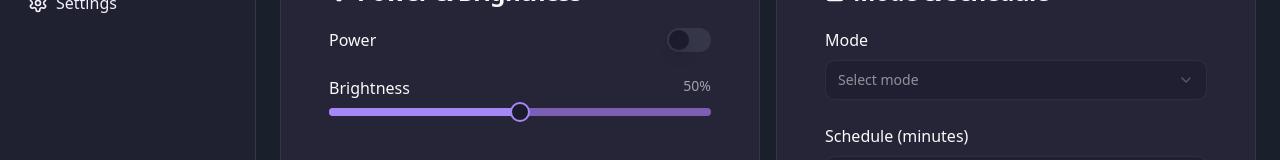
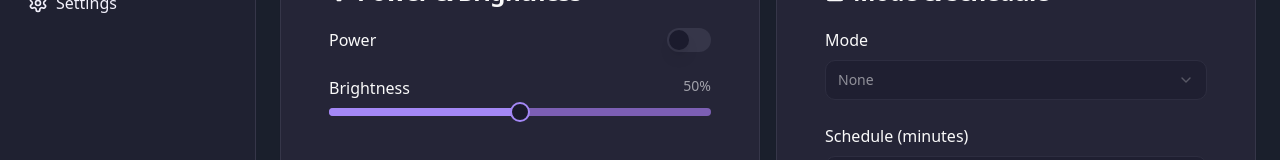
Before and after one commit to aryan-dhanawade/smart-home-command-center, a React (Vite) app: page /room/1 in a window 1280 px wide. Shown: the part 250-410 px from the top of the page. Built offline with nearby package versions, Linux system fonts and the light colour scheme.

Commit message:
Fix: Select component value prop error
The Select component was throwing an error because the value prop was an empty string. This commit fixes the issue.

```diff
--- a/src/components/RoomControls.tsx
+++ b/src/components/RoomControls.tsx
@@ -52,7 +52,8 @@ const RoomControls: React.FC<RoomControlsProps> = ({ roomId }) => {
   };
 
   const handleModeChange = (value: string) => {
-    const mode = value as '' | 'party' | 'movie';
+    // Convert "none" value to empty string for internal state
+    const mode = value === "none" ? "" : value as "" | 'party' | 'movie';
     setLocalStatus(prev => ({ ...prev, mode }));
   };
 
@@ -125,7 +126,7 @@ const RoomControls: React.FC<RoomControlsProps> = ({ roomId }) => {
           <div className="space-y-2">
             <Label htmlFor="mode" className="text-base">Mode</Label>
             <Select
-              value={localStatus.mode}
+              value={localStatus.mode === "" ? "none" : localStatus.mode}
               onValueChange={handleModeChange}
               disabled={localStatus.state === 'OFF'}
             >
@@ -133,7 +134,7 @@ const RoomControls: React.FC<RoomControlsProps> = ({ roomId }) => {
                 <SelectValue placeholder="Select mode" />
               </SelectTrigger>
               <SelectContent>
-                <SelectItem value="">None</SelectItem>
+                <SelectItem value="none">None</SelectItem>
                 <SelectItem value="party">Party</SelectItem>
                 <SelectItem value="movie">Movie</SelectItem>
               </SelectContent>
```
